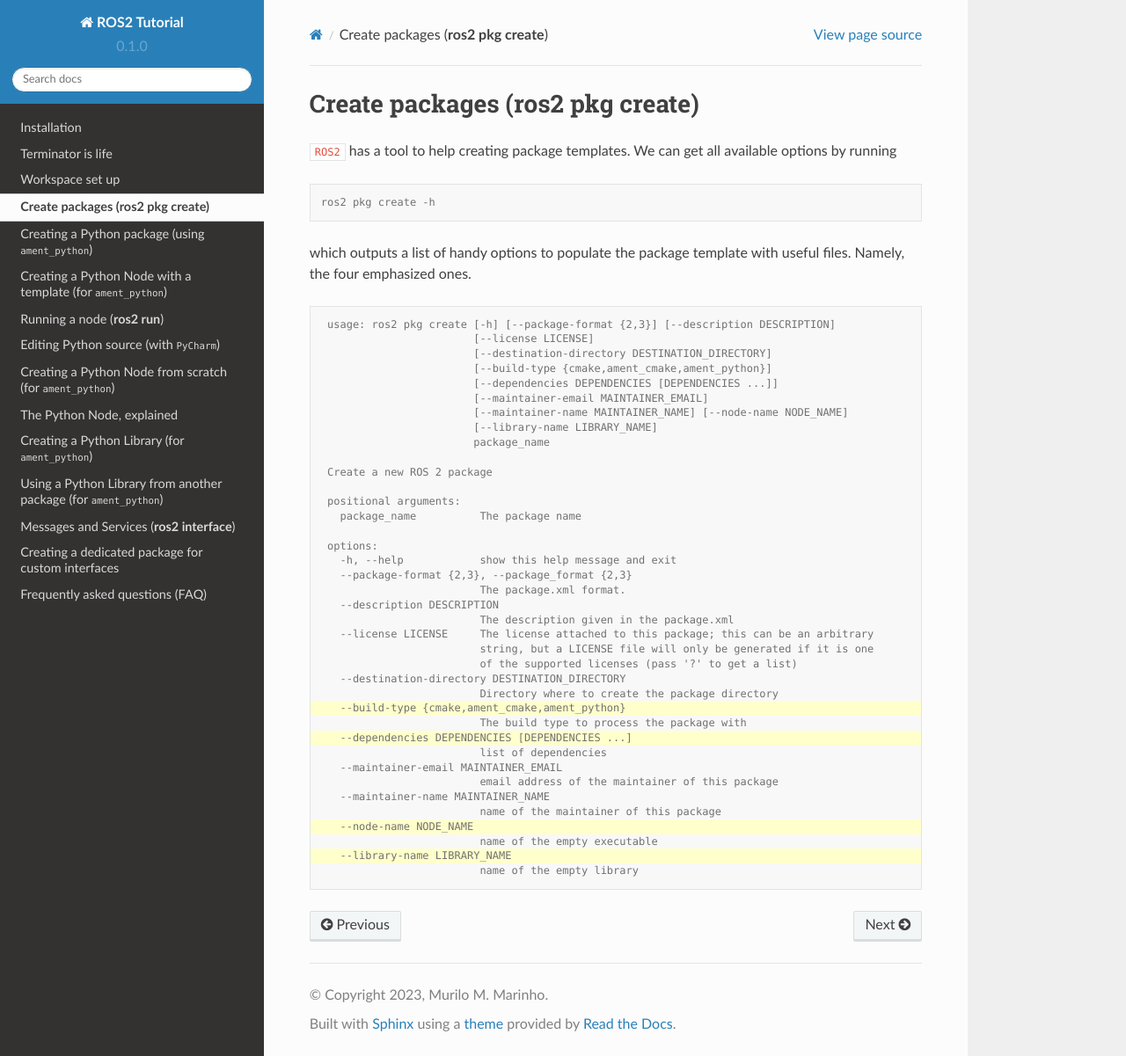
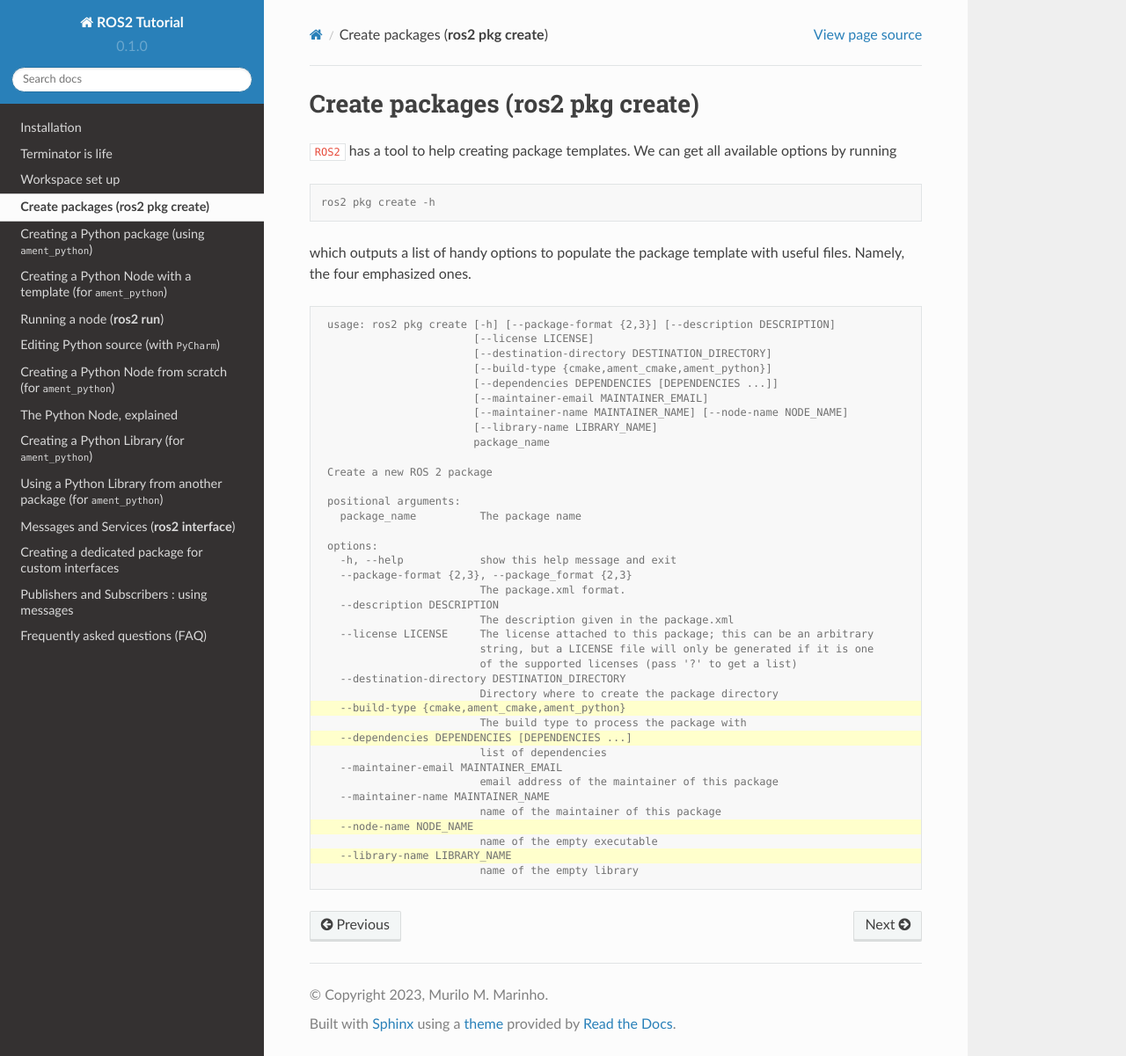
Before and after one commit to mmmarinho/ROS2_Tutorial, a Sphinx documentation site: the page built from docs/source/create_packages.rst, in a window 1280 px wide and 1201 px high. Shown: the whole window at 88% size. Built offline with Sphinx 7.4.7 and the Read the Docs theme 2.0.0, drawn with Linux system fonts in a browser that asks for light colours; pages that are not in the unit, such as notebooks, are missing from menus.

Commit message:
Update index.rst

```diff
--- a/docs/source/index.rst
+++ b/docs/source/index.rst
@@ -31,7 +31,7 @@
    using_python_library
    messages
    create_message_package
-   using_interface_package
+   publishers_and_subscribers
    faq
 
 
```
